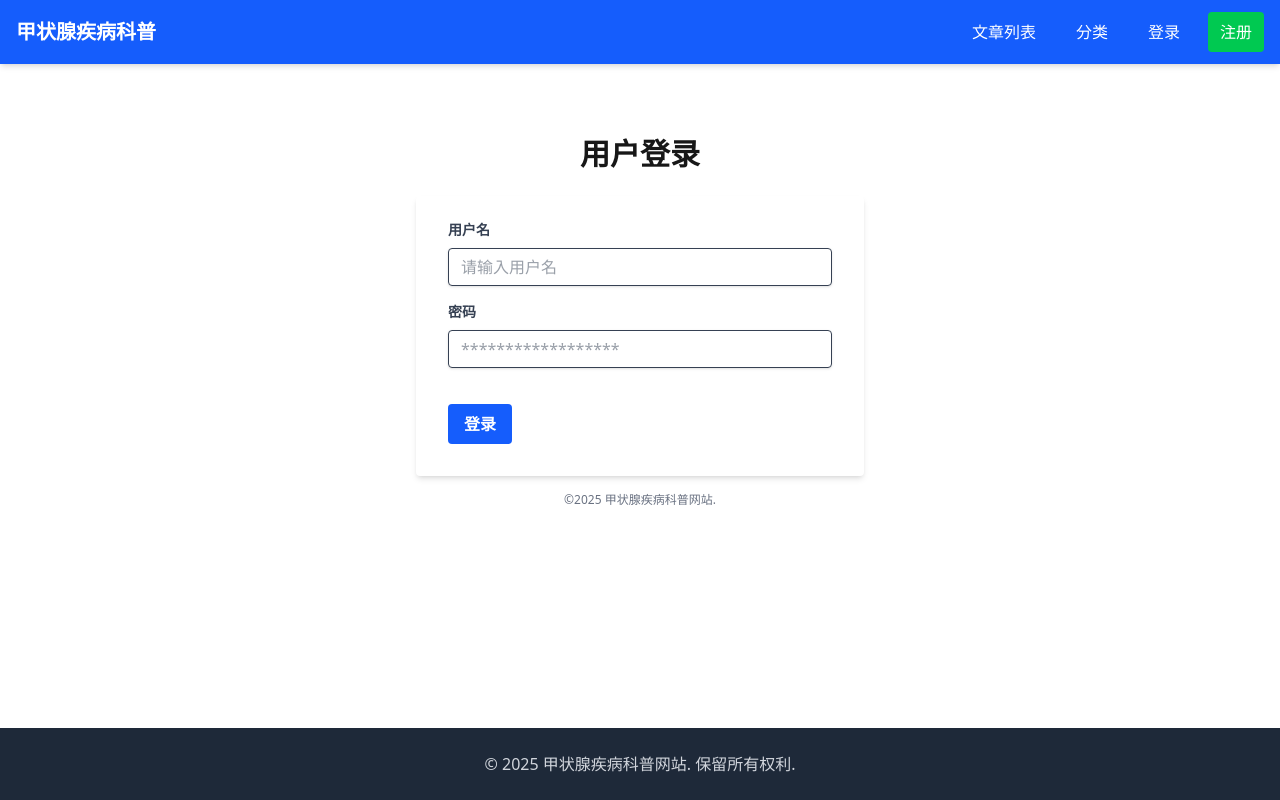
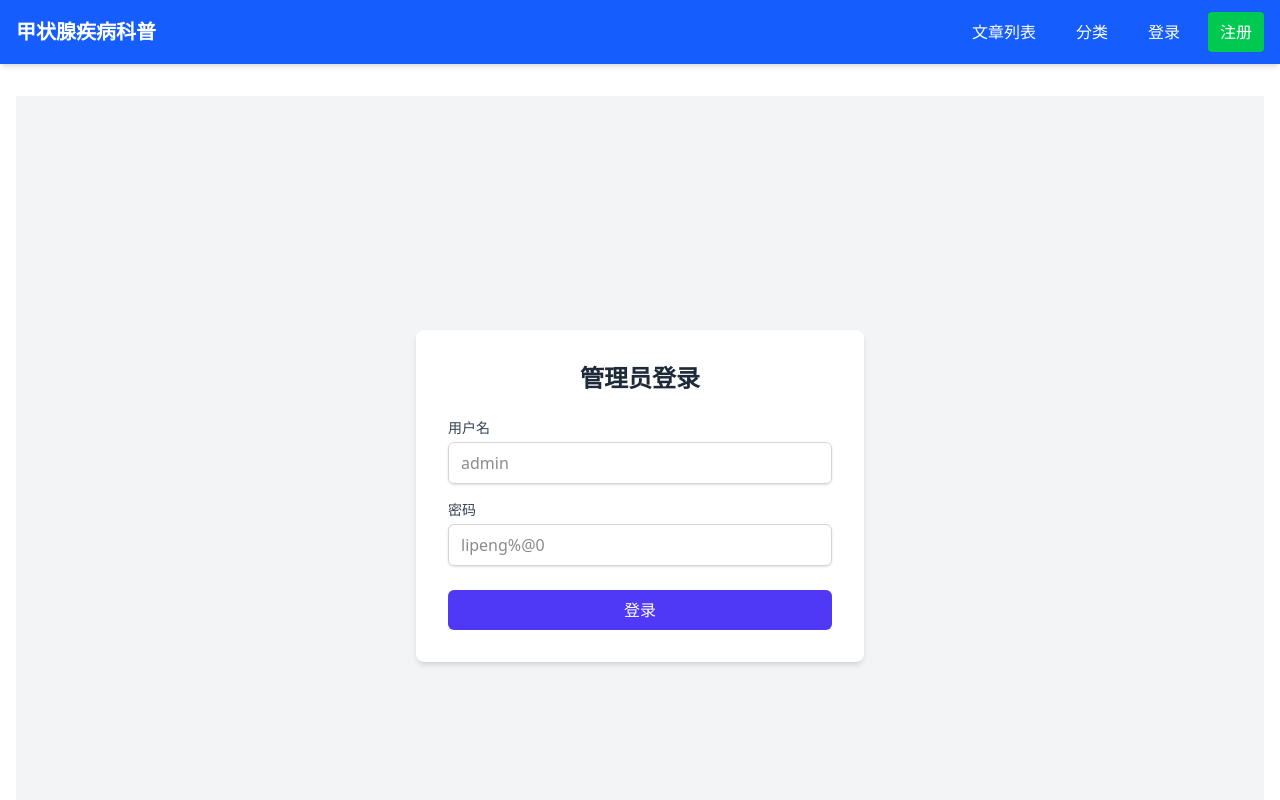
Before and after one commit to mypengpengli/jiazhuangai2VS, a Next.js app in the folder frontend/: page /login in a window 1280 px wide. Shown: the top 800 px of the page. Built offline with nearby package versions, Linux system fonts and the light colour scheme.

Commit message:
Feat: Add basic admin login page
- Create frontend/src/app/login/page.tsx with a form to call the
  backend /api/auth/login endpoint.
- Displays JWT token or error message upon login attempt.

```diff
--- a/frontend/src/app/login/page.tsx
+++ b/frontend/src/app/login/page.tsx
@@ -1,29 +1,30 @@
-'use client'; // 表单交互需要客户端组件
+'use client'; // 声明为客户端组件，因为我们需要处理表单和状态
 
-import React, { useState } from 'react';
-import { useRouter } from 'next/navigation'; // 取消注释 useRouter
-import { useAuth } from '@/context/AuthContext'; // 导入 useAuth
+import React, { useState, FormEvent } from 'react';
+import { useRouter } from 'next/navigation'; // 用于路由跳转
+// 假设我们有一个 AuthContext 来处理认证状态和 Token
+// import { useAuth } from '@/context/AuthContext';
 
-export default function LoginPage() {
+const LoginPage = () => {
   const [username, setUsername] = useState('');
   const [password, setPassword] = useState('');
   const [error, setError] = useState<string | null>(null);
-  const [isLoading, setIsLoading] = useState(false);
-  const router = useRouter(); // 取消注释 router 初始化
-  const { login } = useAuth(); // 从 useAuth 获取 login 函数
+  const [loading, setLoading] = useState(false);
+  const [token, setToken] = useState<string | null>(null); // 用于显示获取到的 token
+  const router = useRouter();
+  // const { login } = useAuth(); // 如果使用 AuthContext
 
-  const handleSubmit = async (event: React.FormEvent<HTMLFormElement>) => {
-    event.preventDefault();
-    setIsLoading(true);
+  const handleSubmit = async (e: FormEvent) => {
+    e.preventDefault();
     setError(null);
+    setLoading(true);
+    setToken(null);
 
-    // console.log('Login attempt with:', { username, password }); // 保留用于调试
+    const backendUrl = process.env.NEXT_PUBLIC_BACKEND_API_URL || 'http://localhost:8787';
+    const loginApiUrl = `${backendUrl}/api/auth/login`;
 
-    // --- Call API and Context ---
     try {
-      // 环境变量需要在 next.config.js 或 .env 文件中配置，并加上 NEXT_PUBLIC_ 前缀才能在客户端访问
-      const backendUrl = process.env.NEXT_PUBLIC_BACKEND_API_URL || 'http://localhost:8787';
-      const res = await fetch(`${backendUrl}/api/auth/login`, {
+      const response = await fetch(loginApiUrl, {
         method: 'POST',
         headers: {
           'Content-Type': 'application/json',
@@ -31,86 +32,79 @@ export default function LoginPage() {
         body: JSON.stringify({ username, password }),
       });
 
-      const data = await res.json();
+      const data = await response.json();
 
-      if (!res.ok) {
-        console.error('Login failed:', data);
-        setError(data.error || `登录失败 (${res.status})`);
-      } else {
-        console.log('Login successful, received token.');
-        // 调用 AuthContext 的 login 方法存储 token
-        // 后端 login 接口目前只返回 token，没有 user 数据
-        login(data.token);
-        // 登录成功后跳转到首页
-        router.push('/');
+      if (!response.ok) {
+        throw new Error(data.error || data.message || '登录失败');
       }
-    } catch (err) {
-      console.error('Login request error:', err);
-      setError('发生网络错误，请稍后重试。');
+
+      // 登录成功
+      console.log('Login successful:', data);
+      setToken(data.token); // 显示 token
+      // await login(data.token); // 如果使用 AuthContext，调用 context 的 login 方法
+
+      // 简单起见，我们先不跳转，只显示 token
+      // router.push('/profile'); // 登录成功后跳转到个人资料页或其他受保护页面
+
+    } catch (err: any) {
+      console.error('Login failed:', err);
+      setError(err.message || '发生未知错误');
     } finally {
-      setIsLoading(false);
+      setLoading(false);
     }
-    // --- End of API Call ---
   };
 
   return (
-    <div className="max-w-md mx-auto mt-10">
-      <h1 className="text-3xl font-bold mb-6 text-center">用户登录</h1>
-      <form onSubmit={handleSubmit} className="bg-white shadow-md rounded px-8 pt-6 pb-8 mb-4">
+    <div className="min-h-screen flex flex-col items-center justify-center bg-gray-100">
+      <div className="p-8 bg-white shadow-md rounded-lg w-full max-w-md">
+        <h1 className="text-2xl font-bold mb-6 text-center text-gray-800">管理员登录</h1>
+        <form onSubmit={handleSubmit}>
           <div className="mb-4">
-          <label className="block text-gray-700 text-sm font-bold mb-2" htmlFor="username">
+            <label htmlFor="username" className="block text-sm font-medium text-gray-700 mb-1">
               用户名
             </label>
             <input
-            className="shadow appearance-none border rounded w-full py-2 px-3 text-gray-700 leading-tight focus:outline-none focus:shadow-outline"
+              type="text"
               id="username"
-            type="text"
-            placeholder="请输入用户名"
               value={username}
               onChange={(e) => setUsername(e.target.value)}
               required
-            disabled={isLoading}
+              className="w-full px-3 py-2 border border-gray-300 rounded-md shadow-sm focus:outline-none focus:ring-indigo-500 focus:border-indigo-500"
+              placeholder="admin"
             />
           </div>
           <div className="mb-6">
-          <label className="block text-gray-700 text-sm font-bold mb-2" htmlFor="password">
+            <label htmlFor="password" className="block text-sm font-medium text-gray-700 mb-1">
               密码
             </label>
             <input
-            className="shadow appearance-none border rounded w-full py-2 px-3 text-gray-700 mb-3 leading-tight focus:outline-none focus:shadow-outline"
+              type="password"
               id="password"
-            type="password"
-            placeholder="******************"
               value={password}
               onChange={(e) => setPassword(e.target.value)}
               required
-            disabled={isLoading}
+              className="w-full px-3 py-2 border border-gray-300 rounded-md shadow-sm focus:outline-none focus:ring-indigo-500 focus:border-indigo-500"
+              placeholder="lipeng%@0"
             />
-          {/* <p className="text-red-500 text-xs italic">Please choose a password.</p> */}
           </div>
-        {error && (
-          <p className="text-red-500 text-xs italic mb-4">{error}</p>
+          {error && <p className="text-red-500 text-sm mb-4 text-center">{error}</p>}
+          {token && (
+            <div className="mb-4 p-3 bg-green-100 border border-green-400 text-green-700 rounded-md break-all">
+              <p className="font-semibold">登录成功！Token:</p>
+              <p className="text-xs mt-1">{token}</p>
+            </div>
           )}
-        <div className="flex items-center justify-between">
           <button
-            className={`bg-blue-600 hover:bg-blue-700 text-white font-bold py-2 px-4 rounded focus:outline-none focus:shadow-outline ${isLoading ? 'opacity-50 cursor-not-allowed' : ''}`}
             type="submit"
-            disabled={isLoading}
+            disabled={loading}
+            className="w-full bg-indigo-600 text-white py-2 px-4 rounded-md hover:bg-indigo-700 focus:outline-none focus:ring-2 focus:ring-indigo-500 focus:ring-offset-2 disabled:opacity-50"
           >
-            {isLoading ? '登录中...' : '登录'}
+            {loading ? '登录中...' : '登录'}
           </button>
-          {/* <a className="inline-block align-baseline font-bold text-sm text-blue-500 hover:text-blue-800" href="#">
-            Forgot Password?
-          </a> */}
+        </form>
       </div>
-         {/* TODO: Add link to registration page */}
-         {/* <p className="text-center text-gray-500 text-xs mt-4">
-           还没有账户？ <Link href="/register" className="text-blue-500 hover:text-blue-800">立即注册</Link>
-         </p> */}
-      </form>
-      <p className="text-center text-gray-500 text-xs">
-        &copy;{new Date().getFullYear()} 甲状腺疾病科普网站.
-      </p>
     </div>
   );
-}
+};
+
+export default LoginPage;
```
Lines whose indentation alone changed are shown as unchanged.
